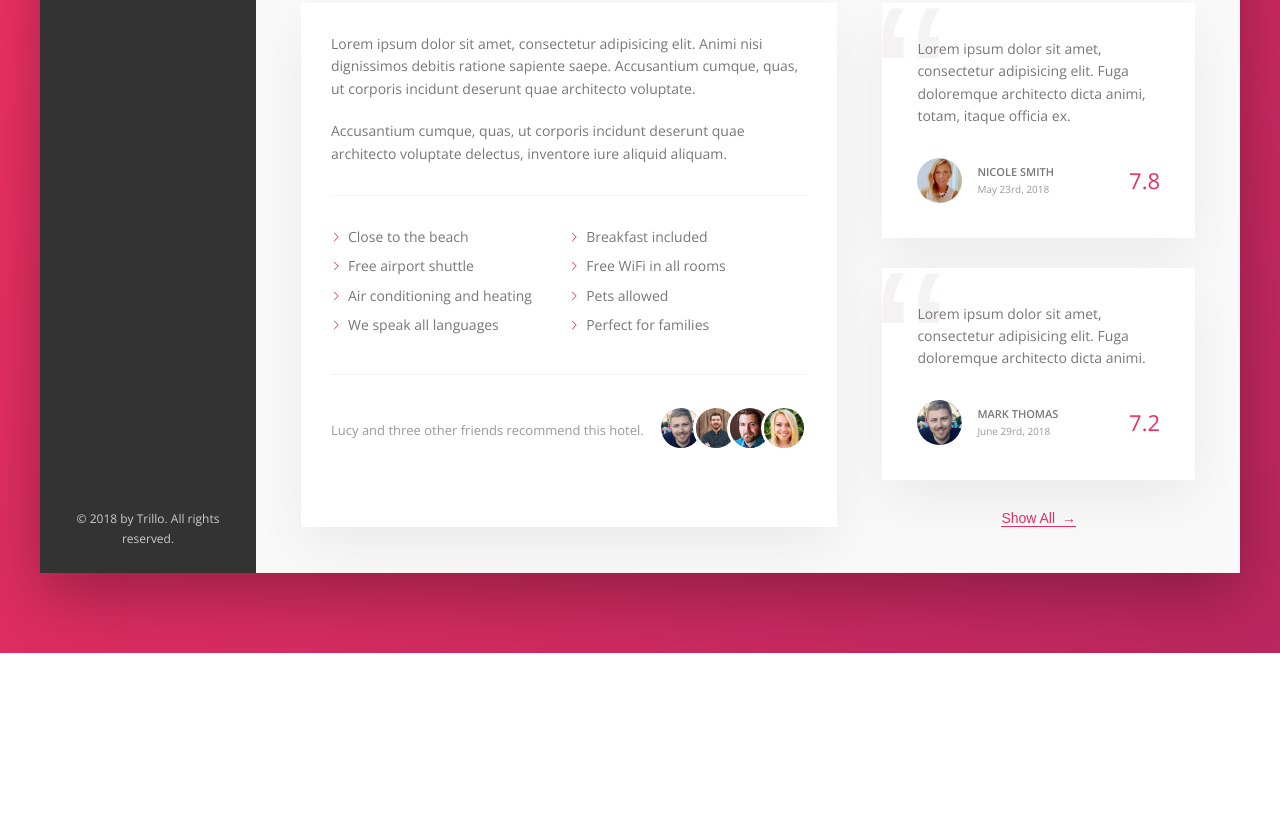
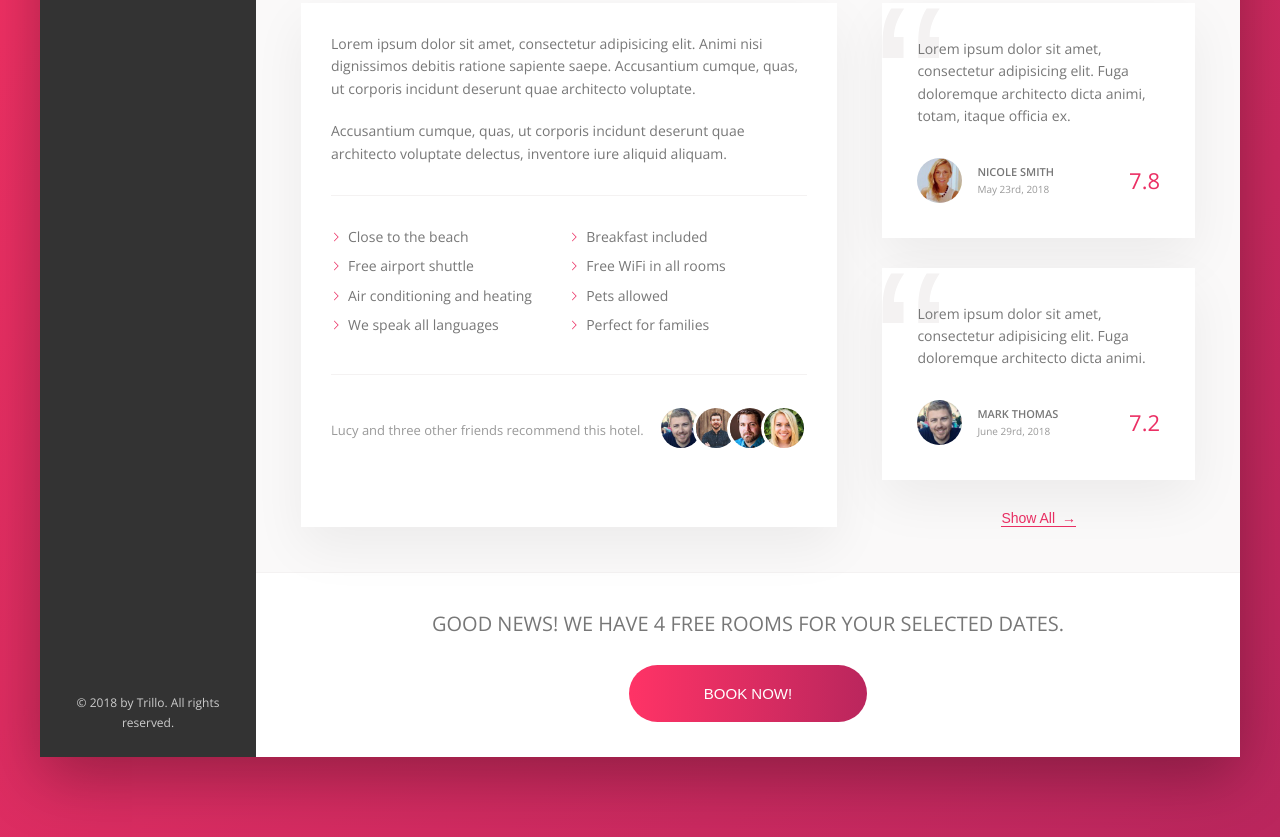
Before and after one commit to bouncingAlien/trillo, a website: page index.html in a window 1280 px wide. Shown: the part 644-1481 px from the top of the page. Before the commit the page ends 1297 px from the top, so only its background shows below. Drawn offline with nearby package versions, Linux system fonts and the light colour scheme.

Commit message:
Completed gta section with button

```diff
--- a/index.html
+++ b/index.html
@@ -187,6 +187,19 @@
                         <button class="btn-inline btn-inline--reviews">Show All <span>&rarr;</span></button>
                     </div>
                 </div>
+                <div class="cta">
+                    <h2 class="cta__heading">
+                        Good news! We have 4 free rooms for your selected dates.
+                    </h2>
+                    <button class="btn">
+                        <span class="btn__visible">
+                            Book now!
+                        </span>
+                        <span class="btn__hidden">
+                            Only 4 rooms left!
+                        </span>
+                    </button>
+                </div>
             </main>
         </div>
     </div>
--- a/sass/base/_typography.scss
+++ b/sass/base/_typography.scss
@@ -50,3 +50,10 @@ body {
     color: var(--color-primary);
     font-weight: 200;
 }
+
+.cta__heading {
+    text-transform: uppercase;
+    font-size: 2rem;
+    font-weight: 300;
+    margin-bottom: 2.5rem;
+}
--- a/sass/components/_buttons.scss
+++ b/sass/components/_buttons.scss
@@ -25,3 +25,48 @@
         }
     }
 }
+
+.btn {
+    font-size: 1.5rem;
+    text-transform: uppercase;
+    border: none;
+    font-weight: 300;
+    border-radius: 100px;
+    background-image: linear-gradient(to right, var(--color-primary-light), var(--color-primary-dark));
+    color: #fff;
+    position: relative;
+    cursor: pointer;
+    transition: all .3s;
+    &__visible {
+        display: inline-block;
+        padding: 2rem 7.5rem;
+        height: 100%;
+        width: 100%;
+        transition: all .3s;
+    }
+    &__hidden {
+        display: inline-block;
+        position: absolute;
+        padding: 2rem 0;
+        height: 100%;
+        width: 100%;
+        left: 0;
+        top: -100%;
+        transition: all .3s;
+    }
+
+    &:hover {
+        background-image: linear-gradient(to right, var(--color-primary-dark), var(--color-primary-light));
+    }
+    &:hover &__visible {
+        transform: translateY(100%);
+    }
+
+    &:hover &__hidden {
+        top: 0;
+    }
+    &:focus {
+        outline: none;
+        animation: pulsate 1s infinite;
+    }
+}
--- a/sass/pages/_home.scss
+++ b/sass/pages/_home.scss
@@ -116,3 +116,8 @@
     flex-direction: column;
     align-items: center;
 }
+
+.cta {
+    padding: 3.5rem 0;
+    text-align: center;
+}
```
Also changed, not shown: css/style.css.
